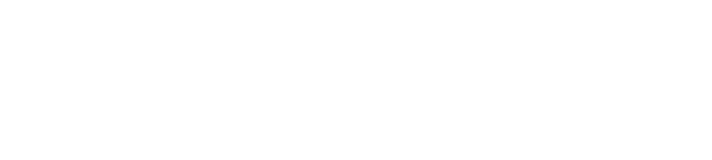
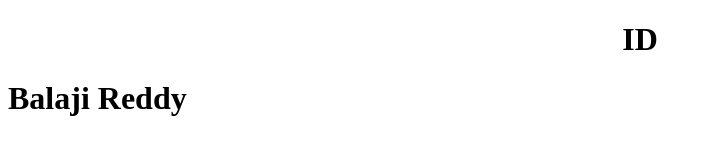
Before and after one commit to baludbr/Aboutme, a plain HTML site: page index.html in a window 1280 px wide. Shown: the whole page, without its empty margins (0-712 px from the left). Drawn offline with Linux system fonts and the light colour scheme.

Commit message:
Updated HTML Page

```diff
--- a/index.html
+++ b/index.html
@@ -7,6 +7,7 @@
     <title>Document</title>
 </head>
 <body>
-
+    <h1 style="text-align: center;">ID</h1>
+    <h1>Balaji Reddy</h1>
 </body>
 </html>
```
